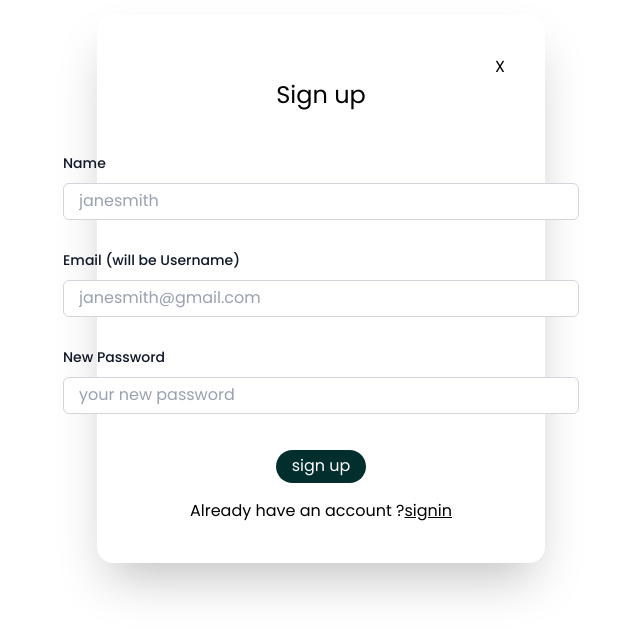
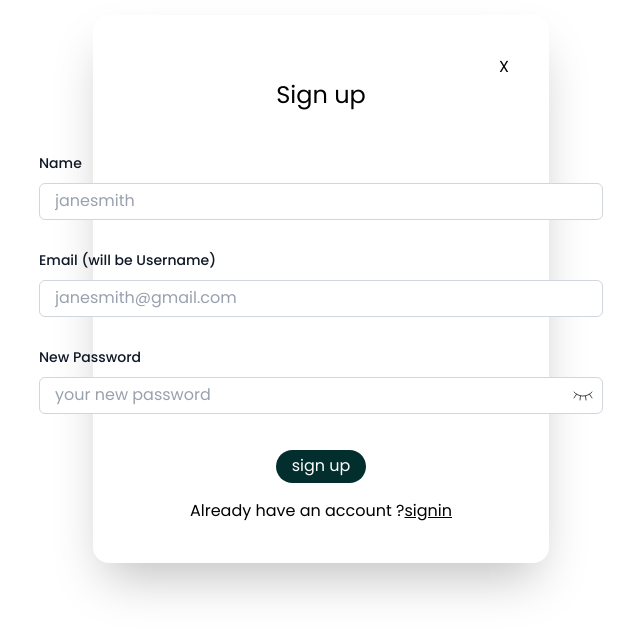
Before and after one commit to kameshravada/getyourcontacts, a React (Vite) app: page /signup in a window 1280 px wide. Shown: the part 111-746 px from the top of the page, without its empty margins (319-959 px from the left). Built offline with nearby package versions, Linux system fonts and the light colour scheme.

Commit message:
Password status icons changes

```diff
--- a/src/assets/Pages/SigninPage.jsx
+++ b/src/assets/Pages/SigninPage.jsx
@@ -114,8 +114,15 @@ const SigninPage = () => {
                     onChange={(e) => setPassword(e.target.value)}
                     required
                   />
-                  <div className="pr-2 cursor-pointer" onClick={() => setPasswordVisible(!passwordVisible)}>
-                    { passwordVisible ? <IconEye/> : <IconEyeClosed /> }
+                  <div
+                    className="pr-2 cursor-pointer"
+                    onClick={() => setPasswordVisible(!passwordVisible)}
+                  >
+                    {passwordVisible ? (
+                      <IconEye stroke={1} className="text-black/70" />
+                    ) : (
+                      <IconEyeClosed stroke={1} className="text-black/70" />
+                    )}
                   </div>
                 </div>
               </div>
--- a/src/assets/Pages/SignupPage.jsx
+++ b/src/assets/Pages/SignupPage.jsx
@@ -4,6 +4,7 @@ import { AppContext } from "../../Context/AppContext";
 import axios from "axios";
 import { LoadingOverlay } from "@mantine/core";
 import { toast } from "react-toastify";
+import { IconEye, IconEyeClosed } from "@tabler/icons-react";
 
 const SignupPage = () => {
   const [name, setName] = useState("");
@@ -11,6 +12,7 @@ const SignupPage = () => {
   const [password, setPassword] = useState("");
   const [loading, setLoading] = useState(false);
   const navigate = useNavigate();
+  const [passwordVisible, setPasswordVisible] = useState(false);
 
   const { backendURL } = useContext(AppContext);
 
@@ -27,7 +29,9 @@ const SignupPage = () => {
       });
       if (response.status === 201) {
         navigate("/login");
-        toast.success("Account created successfully Please login.",{className:"!bg-white !text-green-600 !shadow"});
+        toast.success("Account created successfully Please login.", {
+          className: "!bg-white !text-green-600 !shadow",
+        });
       } else {
         toast.error("Email already exists", {
           className: "!bg-white !text-red-600 !shadow",
@@ -110,7 +114,7 @@ const SignupPage = () => {
               <div className="mt-2">
                 <div className="flex items-center rounded-md bg-white pl-3 outline-1 -outline-offset-1 outline-gray-300 focus-within:outline-2 focus-within:-outline-offset-2 focus-within:outline-teal-800">
                   <input
-                    type="text"
+                    type={passwordVisible ? "text" : "password"}
                     name="password"
                     id="password"
                     className="block min-w-0 grow py-1.5 pr-3 pl-1 text-base text-gray-900 placeholder:text-gray-400 focus:outline-none sm:text-sm/6"
@@ -118,6 +122,16 @@ const SignupPage = () => {
                     onChange={(e) => setPassword(e.target.value)}
                     required
                   />
+                  <div
+                    className="pr-2 cursor-pointer"
+                    onClick={() => setPasswordVisible(!passwordVisible)}
+                  >
+                    {passwordVisible ? (
+                      <IconEye stroke={1} className="text-black/70" />
+                    ) : (
+                      <IconEyeClosed stroke={1} className="text-black/70" />
+                    )}
+                  </div>
                 </div>
               </div>
             </div>
```
